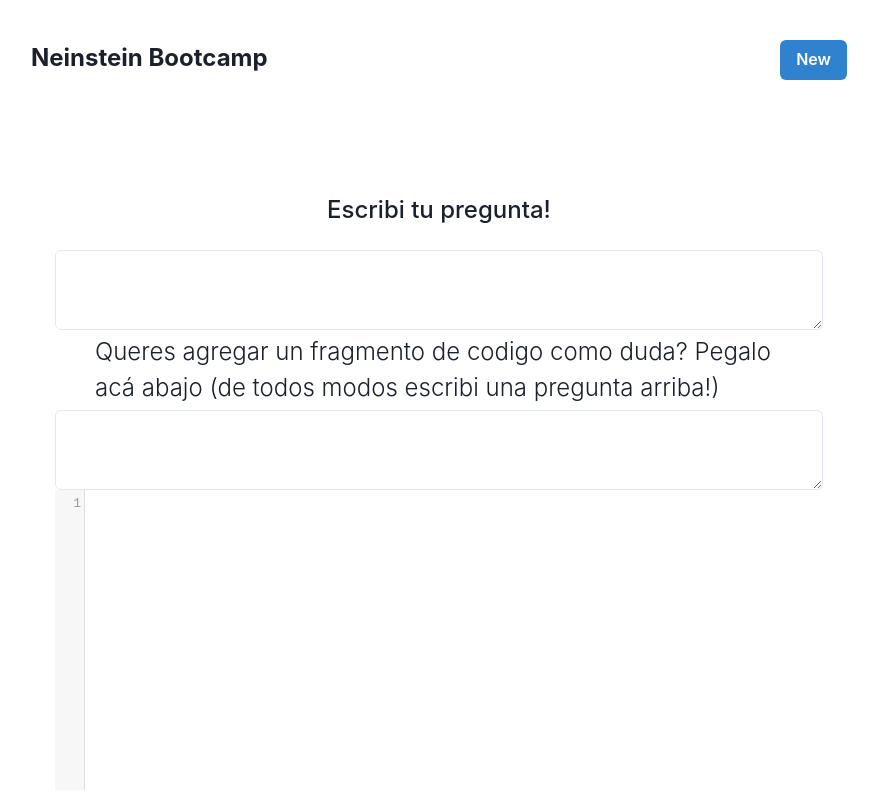
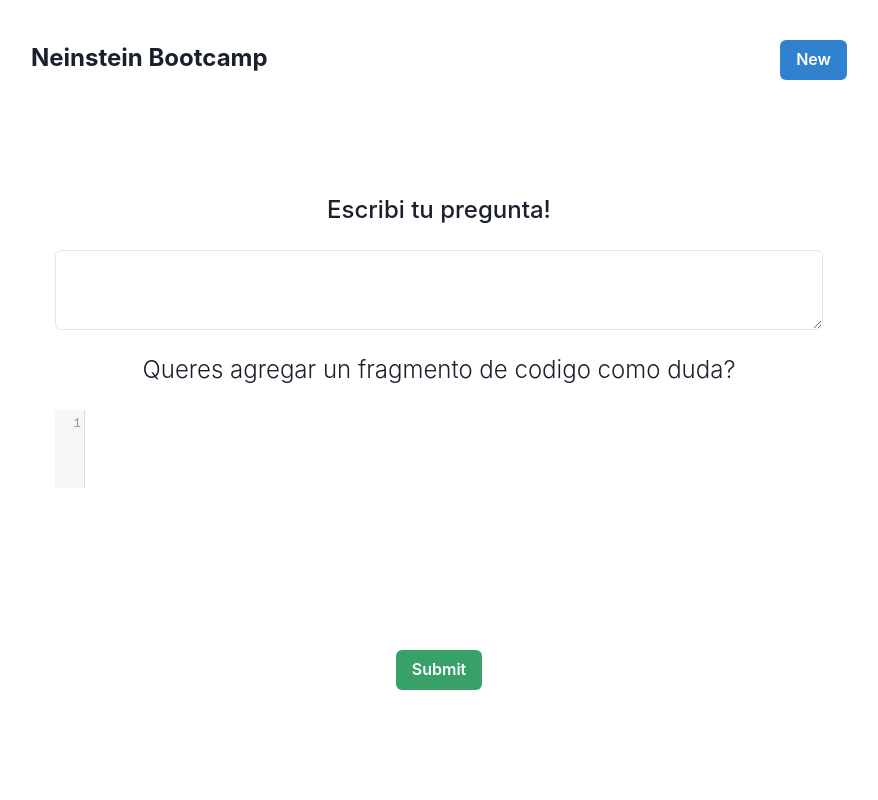
Before and after one commit to agusortola/coderaceBootcamp, a React (Create React App) app: page /create in a window 1280 px wide. Shown: the top 800 px of the page, without its empty margins (201-1079 px from the left). Built offline with nearby package versions, Linux system fonts and the light colour scheme; no server answers.

Commit message:
falta corregir el POST answer

```diff
--- a/src/App.css
+++ b/src/App.css
@@ -2,11 +2,6 @@
   text-align: center;
 }
 
-.editor-container {
-  min-height: 1000;
-  height: 1000;
-
-}
 
 .App-logo {
   height: 40vmin;
--- /dev/null
+++ b/src/components/Create.css
@@ -0,0 +1,7 @@
+
+.CodeMirror-wrap{
+    display: block;
+    min-height: 120px;
+    height: fit-content;
+    max-height: 300px;
+  }
--- a/src/components/Create.js
+++ b/src/components/Create.js
@@ -7,6 +7,7 @@ import { DataContext } from "./DataContext";
 import { Link } from "react-router-dom";
 import { useHistory } from "react-router-dom";
 import Editor from "./Editor";
+import "./Create.css";
 
 const Create = () => {
   const [title, setTitle] = useState("");
@@ -18,7 +19,7 @@ const Create = () => {
   const { setNewQuestion } = useContext(DataContext);
 
   const handleSubmit = (e) => {
-    const date = new Date().toISOString().replace('Z', '');
+    const date = new Date().toISOString().replace("Z", "");
     const answers = [];
     e.preventDefault();
     const question = { title, codeFragment, date, answers };
@@ -29,7 +30,7 @@ const Create = () => {
     <Center marginTop={50}>
       <Box h="100%" w="60%" justifySelf="center">
         <Center h={30} p={10}>
-          <Text fontSize={24} fontWeight={500}>
+          <Text className="test" fontSize={24} fontWeight={500}>
             Escribi tu pregunta!
           </Text>
         </Center>
@@ -41,17 +42,11 @@ const Create = () => {
         </Center>
         <Center h={30} p={10}>
           <Text fontSize={24} fontWeight={300}>
-            Queres agregar un fragmento de codigo como duda? Pegalo acá abajo
-            (de todos modos escribi una pregunta arriba!)
+            Queres agregar un fragmento de codigo como duda?
           </Text>
         </Center>
-        <Center>
-          <Textarea
-            value={codeFragment}
-            onChange={(e) => setCodeFragment(e.target.value)}
-          ></Textarea>
-        </Center>
-        <div className="pane top-pane">
+        <Box width='100%'>
+          <div className="pane top-pane" style={{ height: 100 }}>
             <Editor
               language="xml"
               displayName="HTML"
@@ -66,9 +61,11 @@ const Create = () => {
               frameBorder="0"
               width="100%"
               maxHeight="40px"
+              height="100px"
             />
           </div>
-        <Center marginTop={10}>
+        </Box>
+        <Center className='submit-button' marginTop={10} >
           <Button colorScheme="green" onClick={handleSubmit}>
             Submit
           </Button>
--- a/src/components/CreateAnswer.js
+++ b/src/components/CreateAnswer.js
@@ -5,27 +5,24 @@ import Moment from "moment";
 import { useContext } from "react";
 import { DataContext } from "./DataContext";
 import { Link, useParams } from "react-router-dom";
+import Paths from "../rest/paths.js";
 
 const CreateAnswer = () => {
   const [body, setBody] = useState("");
   const [isValidated, setIsValidated] = useState(false);
   const { createOrValidateAnswer } = useContext(DataContext);
   const { id } = useParams();
-  const { data } = useFetch("https://61293109068adf001789b814.mockapi.io/questions/" + id);
-  const selectedQuestion = "data?.filter(i => i.id == id)"
-
-//   const question = selectedQuestion[0]
+  const { data } = useFetch(Paths.QUESTION(id));
 
 
-
+  console.log("data", data)
+  const date = new Date().toISOString().replace("Z", "");
 
   const handleSubmit = (e) => {
-
     e.preventDefault();
-    const answer = { body, isValidated }
+    const answer = {  body, date };
 
     createOrValidateAnswer(data, answer);
-
   };
 
   return (
@@ -47,17 +44,6 @@ const CreateAnswer = () => {
             onChange={(e) => setBody(e.target.value)}
           ></Textarea>
         </Center>
-        {/* <Center h={30} p={10}>
-          <Text fontSize={24} fontWeight={300}>
-            Queres agregar un fragmento de codigo como duda? Pegalo acá abajo (de todos modos escribi una pregunta arriba!)
-          </Text>
-        </Center>
-        <Center>
-          <Textarea
-            value={codeFragment}
-            onChange={(e) => setCodeFragment(e.target.value)}
-          ></Textarea>
-        </Center> */}
         <Center marginTop={10}>
           <Button colorScheme="green" onClick={handleSubmit}>
             <Link to="/">Submit</Link>
--- a/src/components/DataContext.js
+++ b/src/components/DataContext.js
@@ -10,51 +10,24 @@ export const DataProvider = ({ children }) => {
 
   const { data } = useFetch(Paths.QUESTIONS());
 
-  console.log(Paths.QUESTIONS())
-
-  // function validateAnswer(data, answer, id) {
-
-  //   data.answers.push(answer)
-  //   // console.log("data", data)
-
-  //   if (data.id !== undefined && answer) {
-  //     fetch("https://61293109068adf001789b814.mockapi.io/" + data.id , {
-  //       method:'PUT',
-  //       headers: { "Content-Type": "application/json" },
-  //       body: JSON.stringify(data)
-  //     })
-  //     .then(res => {
-  //       console.log(data);
-  //     })
-  //   }
-  // }
-
   const createOrValidateAnswer = (data, answer) => {
-
-    if(data.answers.includes(answer)){
-      console.log('si lo contiene pa')
-    }else{
-      data.answers.push(answer)
-      // console.log("data", data)
-    }
+    data?.answers?.push(answer);
+    console.log("data", data);
 
     if (data.id !== undefined && answer) {
-      fetch("https://61293109068adf001789b814.mockapi.io/questions/" + data.id , {
-        method:'PUT',
+      fetch(Paths.ANSWER(data.id), {
+        method: "POST",
         headers: { "Content-Type": "application/json" },
-        body: JSON.stringify(data)
-      })
-      .then(res => {
-        console.log(data);
-      })
+        body: JSON.stringify(data),
+      }).then((res) => {
+        console.log(data, "Ya se pusheo la respuesta!");
+      }).catch(e=> console.log(e))
     }
-  }
-
-
+  };
 
   useEffect(() => {
     if (newQuestion !== undefined) {
-      fetch(Paths.QUESTIONS() , {
+      fetch(Paths.QUESTIONS(), {
         method: "POST",
         headers: { "Content-Type": "application/json" },
         body: JSON.stringify(newQuestion),
@@ -65,7 +38,9 @@ export const DataProvider = ({ children }) => {
   }, [newQuestion]);
 
   return (
-    <DataContext.Provider value={{ data, setNewQuestion, createOrValidateAnswer }}>
+    <DataContext.Provider
+      value={{ data, setNewQuestion, createOrValidateAnswer }}
+    >
       {children}
     </DataContext.Provider>
   );
```
Lines whose indentation alone changed are shown as unchanged.
